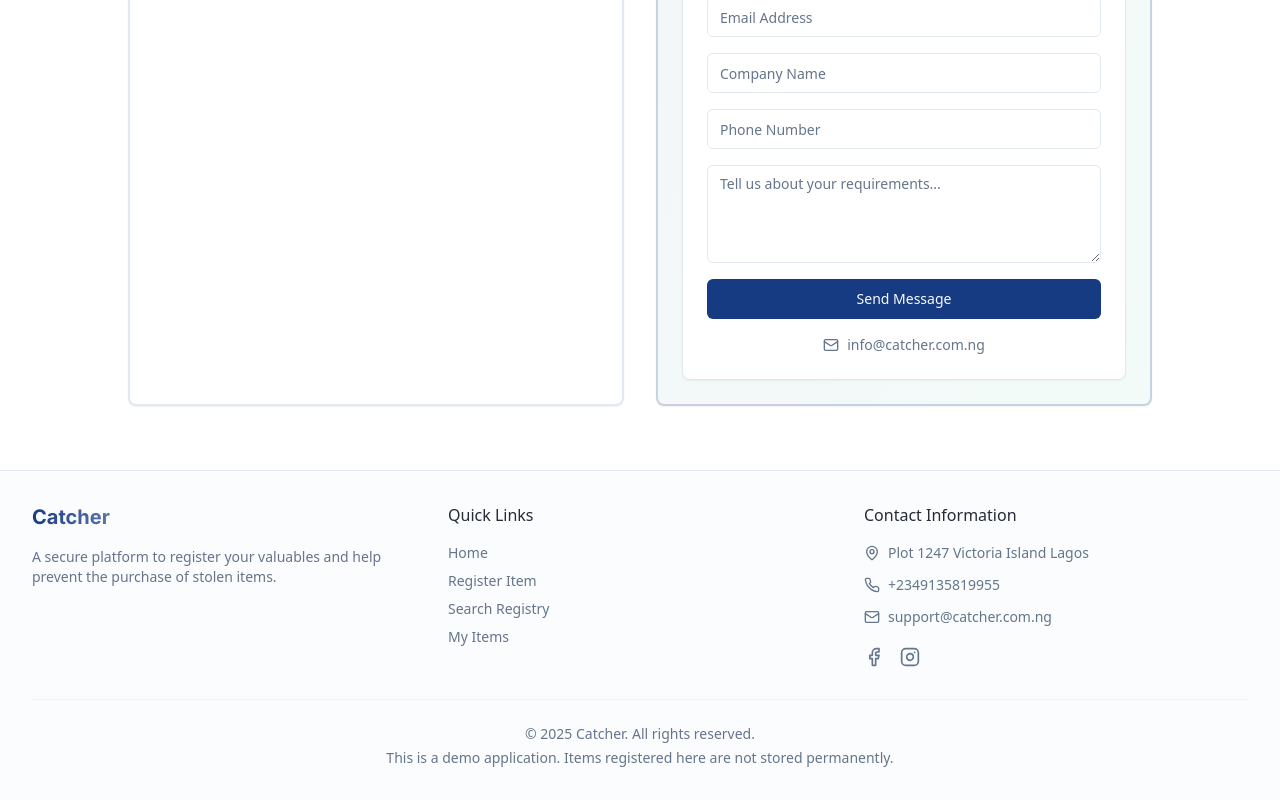
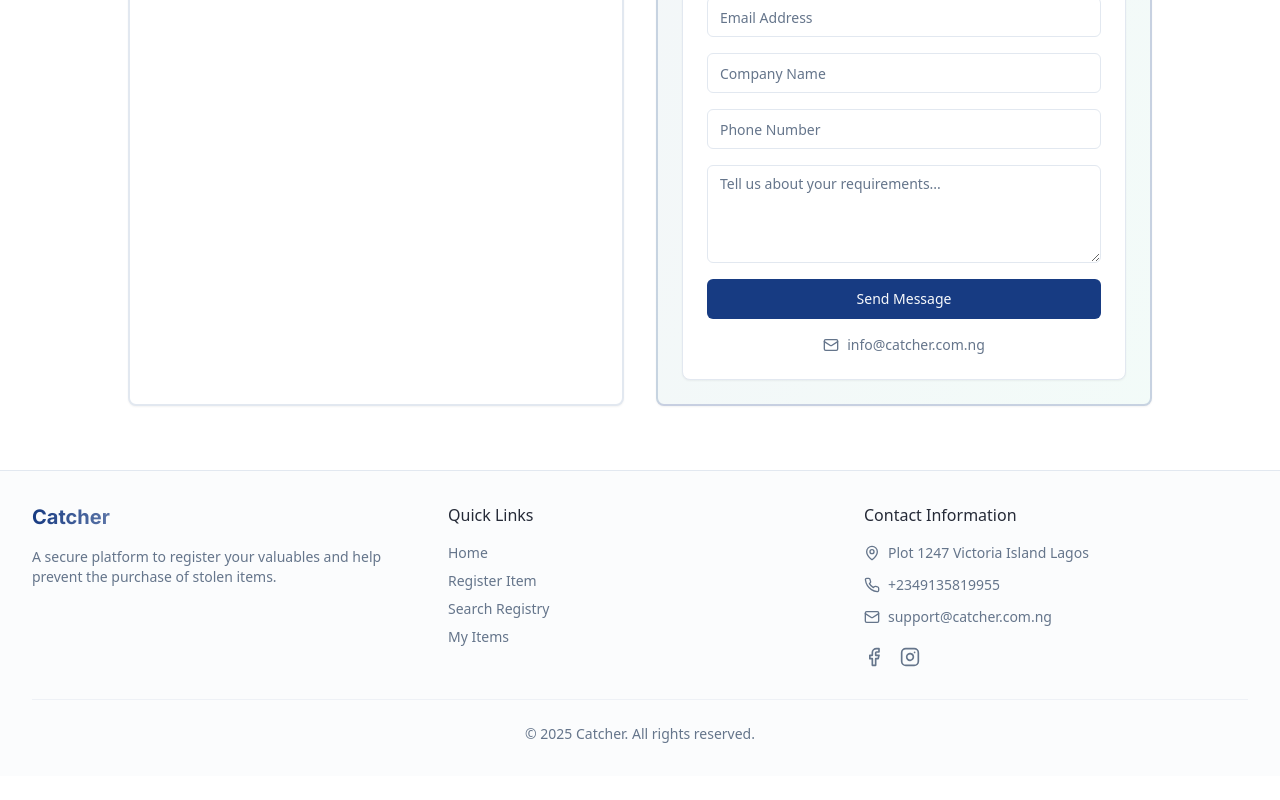
Before and after one commit to TemidayoVictor/catcher-app, a React (Vite) app: page / in a window 1280 px wide. Shown: the part 2682-3482 px from the top of the page. After the commit the page ends 3458 px from the top, so only its background shows below. Built offline with nearby package versions, Linux system fonts and the light colour scheme.

Commit message:
Hide demo application notice in footer
Hide the demo application notice in the footer for three weeks.

```diff
--- a/src/components/footer.tsx
+++ b/src/components/footer.tsx
@@ -85,7 +85,9 @@ export function Footer() {
 
         <div className="border-t border-border/50 mt-8 pt-6 text-center text-sm text-muted-foreground">
           <p>© {new Date().getFullYear()} Catcher. All rights reserved.</p>
-          <p className="mt-1">This is a demo application. Items registered here are not stored permanently.</p>
+          {new Date() > new Date('2025-08-09') && (
+            <p className="mt-1">This is a demo application. Items registered here are not stored permanently.</p>
+          )}
         </div>
       </div>
     </footer>
```
